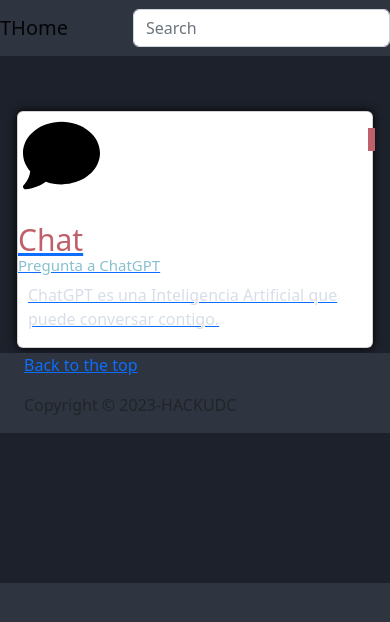
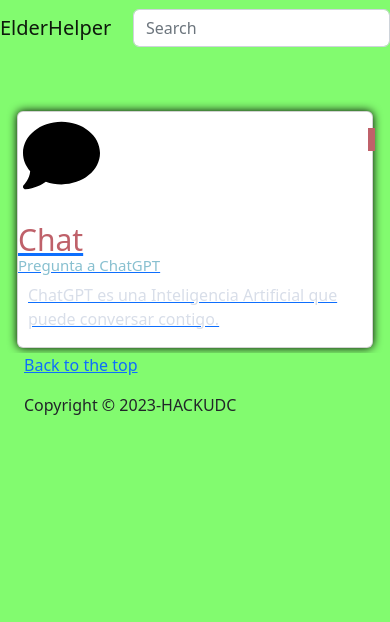
Before and after one commit to martinge17/HackUDC2023, a Django app: page / in a window 390 px wide. Shown: the top 622 px of the page. Run offline with Django 4.2, Linux system fonts and the light colour scheme.

Commit message:
final commit

```diff
--- a/HackUDC2023/elderhelper/static/customize.css
+++ b/HackUDC2023/elderhelper/static/customize.css
@@ -4,10 +4,10 @@
   --WaB: #A3BE8C;
   --SaI: #D08770;
   --admin: #B48EAD;
-  --bg: #1d212b;
-  --darknord: #2E3440;
+  --bg: #82fb6f;
+  --darknord: #82fb6f;
   --nord4: #D8DEE9;
-  --nord5: #E5E9F0;
+  --nord5: #82fb6f;
   --nord6: #ECEFF4;
   --nord8: #88C0D0;
 }
--- a/HackUDC2023/elderhelper/templates/index.html
+++ b/HackUDC2023/elderhelper/templates/index.html
@@ -4,59 +4,7 @@
   <head>
 <meta charset="utf-8">
 <meta name="viewport" content="width=device-width, initial-scale=1">
-<!--    <style>
-        * {
-          box-sizing: border-box;
-        }
-        .container{
-            width: 80%;
-        }
-        .row{
-          content: "";
-          clear: both;
-          display: table;
-        }
-
-        [class*="col-"] {
-          float: left;
-          padding: 15px;
-        }
-        .col-3 {width: 35%;}
-        .col-10 {width: 65%;}
-        img {
-            width: 100%;
-            height: auto;
-        }
-
-@media only screen and (max-width: 1024px) {
-  /* Tablet*/
-    [class*="col-"] {
-    width: 50%;
-    }
-    img {
-        width: 60%;
-        height: auto;
-    }
-    button {
-        width: 60px;
-        height: 40px;
-    }
-}
-@media only screen and (max-width: 480px) {
-    /*Movil*/
-    .container{
-        width: 100%;
-
-    }
-    [class*="col-"] {
-    width: 100%;
-    }
-    img {
-        width: 50%;
-        height: auto;
-    }
-}-->
-    <title>THome!</title>
+    <title>ElderHelper</title>
     {% load static %}
     <link rel="stylesheet" type="text/css" href="{% static 'customize.css' %}">
 
@@ -64,14 +12,6 @@
     <link rel="stylesheet" href="https://cdn.jsdelivr.net/npm/bootstrap@5.2.3/dist/css/bootstrap.min.css">
 
     <script>
-      /* my case senstive search script
-      $('.searchbox-input').on('keyup',function () {
-        $('.card').show();
-        var filter = $(this).val().toUpperCase();
-        $( ".col:not(:contains(" + filter + "))" ).css( 'display','none' );
-      });
-      */
-      //not my script tho, and its perfect! credit: https://stackoverflow.com/a/61621522
       $(document).ready(function(){
         $('.searchbox-input').on("keyup", function() {
           var value = $(this).val().toLowerCase();
@@ -85,7 +25,7 @@
   <body>
     <header>
       <nav class="navbar">
-        <a class="navbar-brand">THome</a>
+        <a class="navbar-brand">ElderHelper</a>
         <form class="form-inline">
           <input class="form-control searchbox-input" type="search" placeholder="Search" aria-label="Search">
         </form>
@@ -124,38 +64,6 @@
               </a>
             </div>
           </div>
-<!--
-          <div class="col">
-            <div class="card KB">
-              <a href="/generate">
-                <div class="media">
-                  <div class="media-left">
-                    <figure class="applogo">
-                     <img src="{% static 'media/chat.svg' %}" width="77" height="77" alt="Weather Icon">
-                    </figure>
-                  </div>
-                  <div class="media-content">
-                    <div class="tag KB">
-                      <strong class="tag-text">KNB</strong>
-                    </div>
-                    <p class="title KB" align="left">El Tiempo</p>
-                    <p class="subtitle" id="powerdby">Obten sugerencias sobre el tiempo</p>
-                  </div>
-                </div>
-                <div class="content">
-                  <p class="subtitle en_desc">
-                      Obten recomendaciones en funcion del tiempo.
-                  </p>
-                  <p class="subtitle ar_desc" align="right">
-
-                  </p>
-                </div>
-              </a>
-            </div>
-          </div>
-          </div>
--->
-
     <footer class="footer">
       <div class="container">
         <p class="float-right">
```
